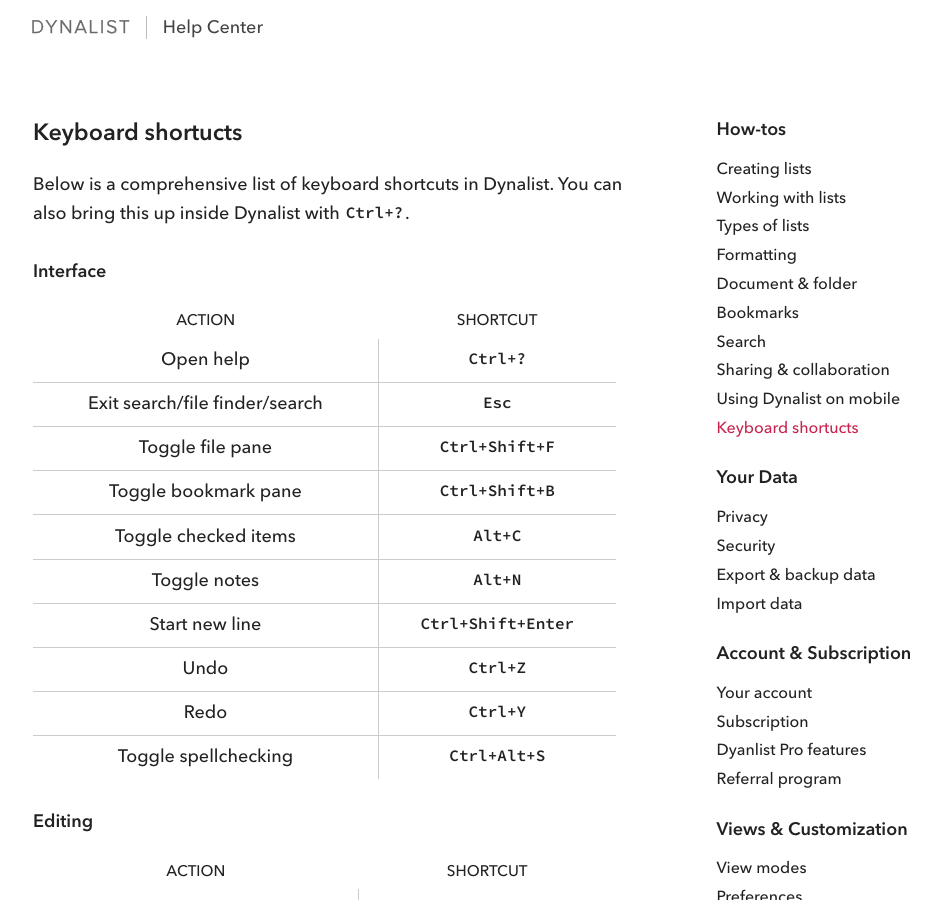
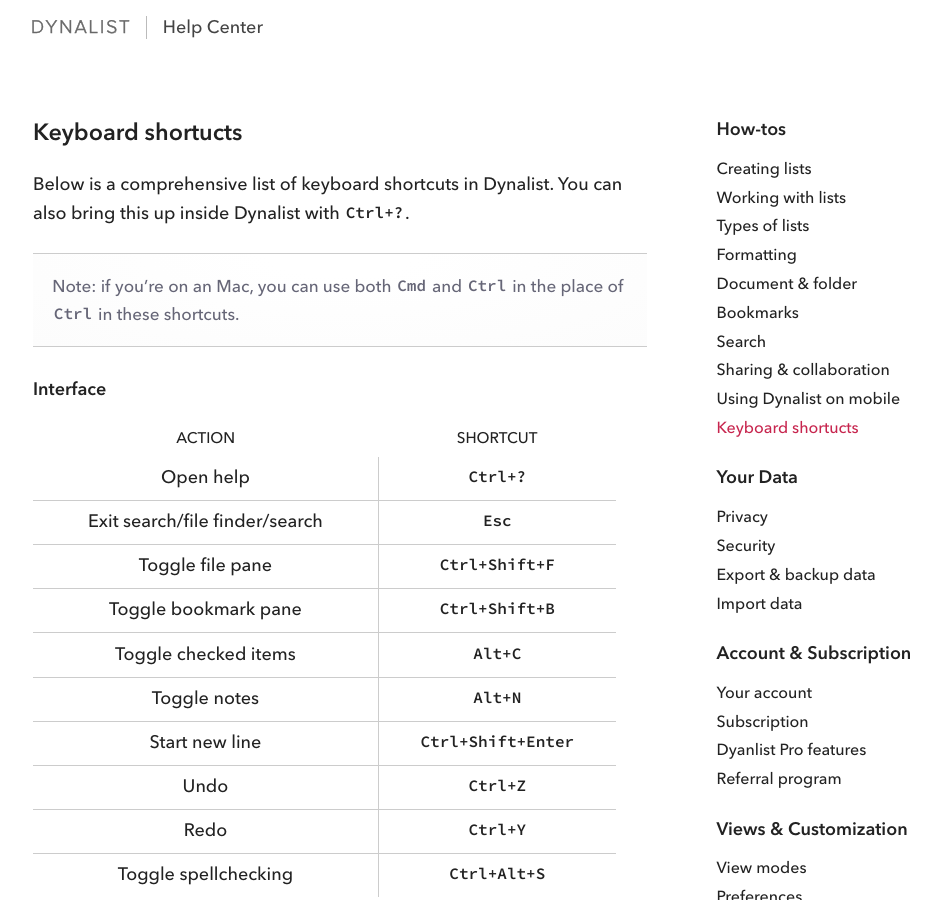
Before and after one commit to mdrain/dynalist-help, a Jekyll site: the page built from _articles/keyboard-shortcuts.md, in a window 1280 px wide and 900 px high. Shown: the whole window, without its empty margins (178-1119 px from the left). Built offline with Jekyll 4.4.1, drawn with Linux system fonts in a browser that asks for light colours.

Commit message:
Added shortcut tip for Mac users

```diff
--- a/_articles/keyboard-shortcuts.md
+++ b/_articles/keyboard-shortcuts.md
@@ -5,6 +5,8 @@
 ---
 
 Below is a comprehensive list of keyboard shortcuts in Dynalist. You can also bring this up inside Dynalist with `Ctrl+?`.
+
+> Note: if you're on an Mac, you can use both `Cmd` and `Ctrl` in the place of `Ctrl` in these shortcuts.
 
 #### Interface
 
```
